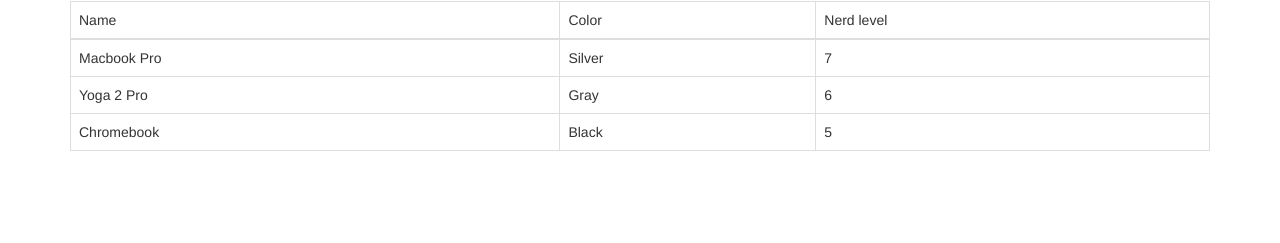
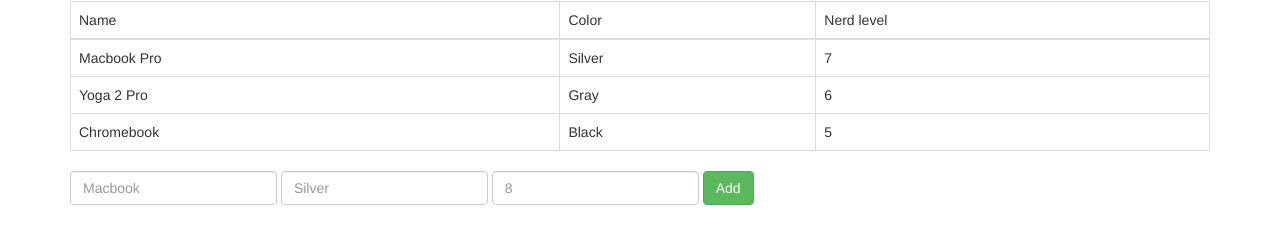
Before and after one commit to sandime/restfultiger, a website: page index.html in a window 1280 px wide. Shown: the part 375-618 px from the top of the page. Drawn offline with nearby package versions, Linux system fonts and the light colour scheme.

Commit message:
set index.html up to add to a table with angular directives ng-submit, ng-bind, use controller as instead of scope this is all before angular routers are set up

```diff
--- a/index.html
+++ b/index.html
@@ -44,5 +44,15 @@
 </tr>
 </tbody>
 </table>
+<!-- form to add computer to the list -->
+<form class="form-inline" ng-submit="main.addComputer()">
+    <input type="text" class="form-control" placeholder="Macbook" ng-model="main.computerData.name">
+    <input type="text" class="form-control" placeholder="Silver" ng-model="main.computerData.color">
+    <input type="number" class="form-control" placeholder="8" ng-model="main.computerData.nerdness">
+    <button type="submit" class="btn btn-success">Add</button>
+</form>
+
+
+
 </body>
 </html>
```
